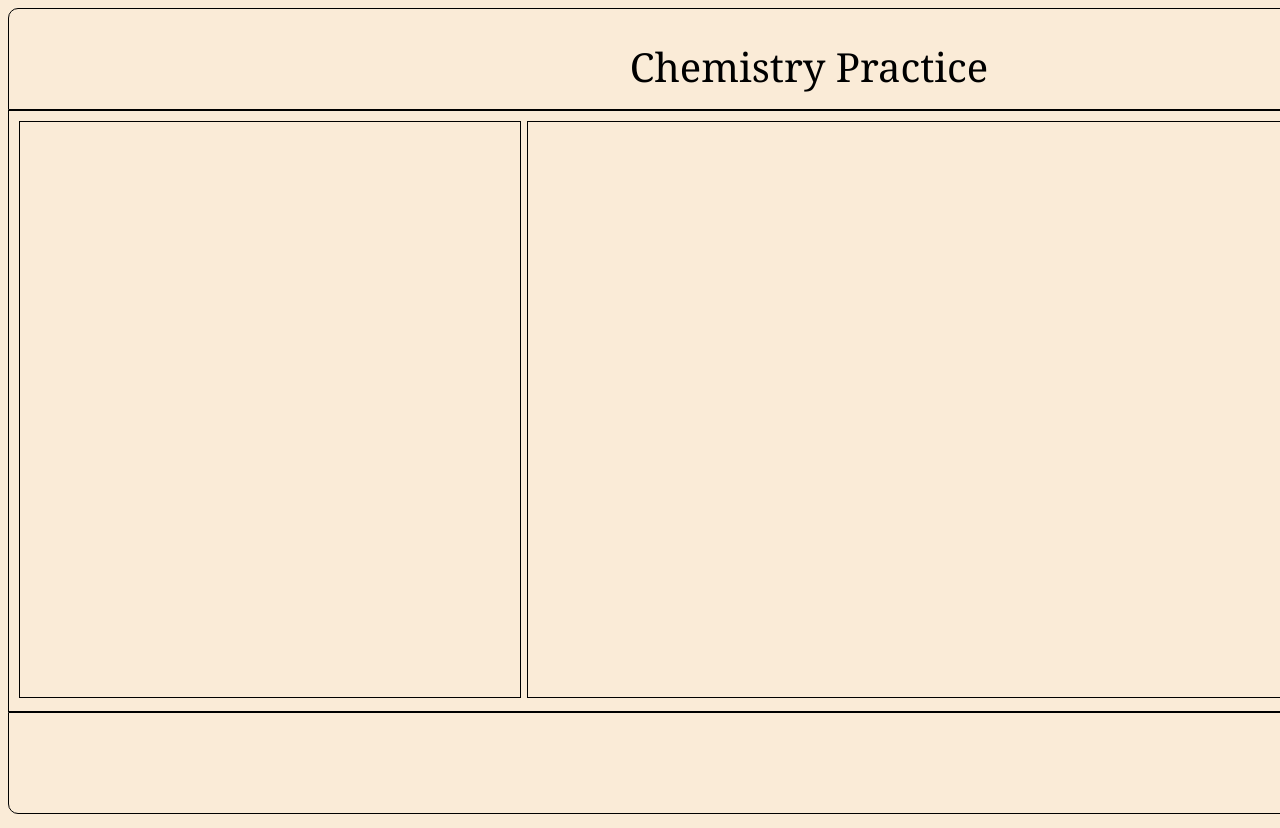
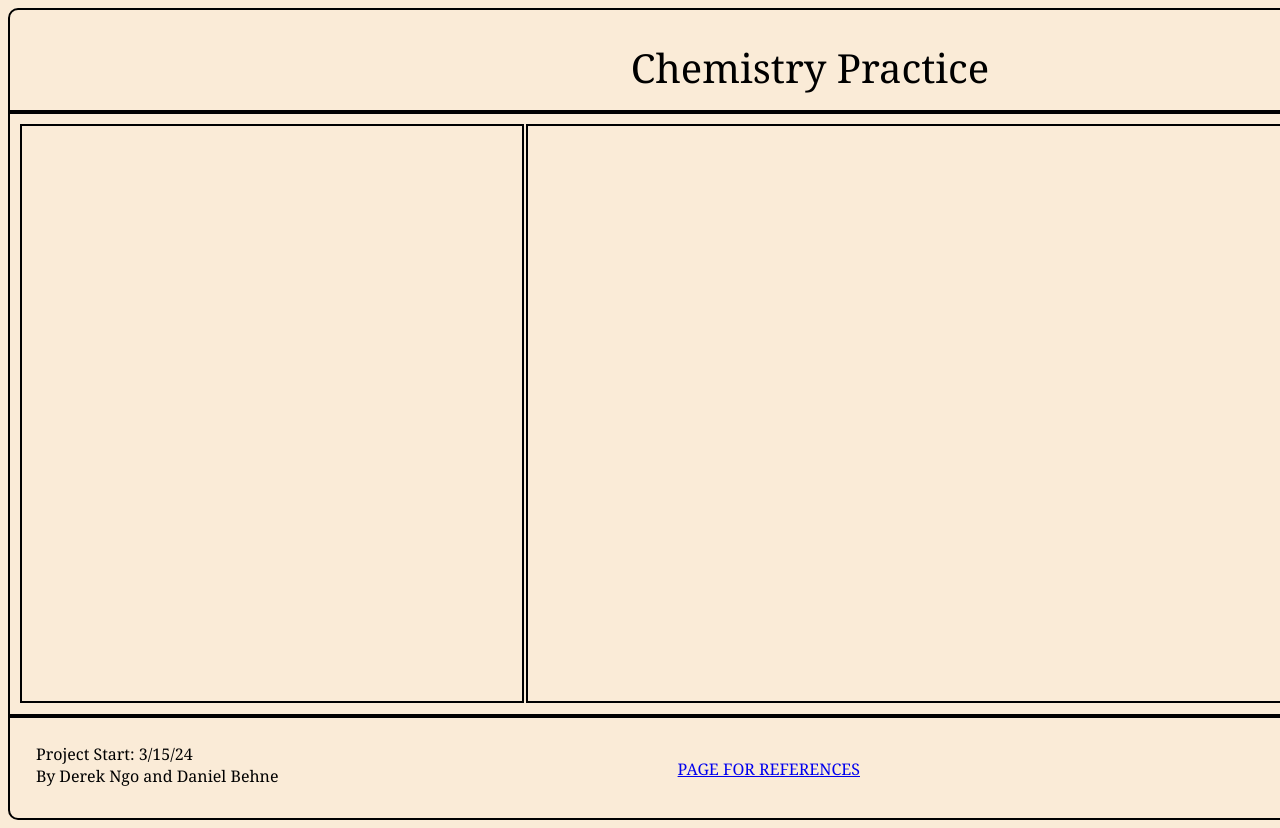
Before and after one commit to ngoderek6833/Chemistry-Problems, a plain HTML site: page Main/Main.html in a window 1280 px wide. Shown: the top 828 px of the page. Drawn offline with Linux system fonts and the light colour scheme.

Commit message:
major changes

```diff
--- a/Main/Main.css
+++ b/Main/Main.css
@@ -6,7 +6,7 @@ header {
     font-size: 40px;
     font-family: Cambria, Cochin, Georgia, Times, 'Times New Roman', serif;
     text-align: center;
-    border: 1px solid;
+    border: 2px solid;
     width: 1600px;
     height: 100px;
     margin: auto;
@@ -18,7 +18,7 @@ header {
     font-size: 40px;
     font-family: Cambria, Cochin, Georgia, Times, 'Times New Roman', serif;
     text-align: center;
-    border: 1px solid;
+    border: 2px solid;
     width: 1600px;
     height: 100px;
     margin: auto;
@@ -28,14 +28,14 @@ header {
 }
 
 #MiddleBoarder {
-    border: 1px solid;
+    border: 2px solid;
     width: 1600px;
     height: 600px;
     margin: auto;
 }
 
 #MBLEFT {
-    border: 1px solid;
+    border: 2px solid;
     width: 500px;
     height: 575px;
     margin-left: 10px;
@@ -45,7 +45,7 @@ header {
 }
 
 #MBRIGHT {
-    border: 1px solid;
+    border: 2px solid;
     width: 1070px;
     height: 575px;
     margin-top: 10px;
@@ -55,10 +55,27 @@ header {
 }
 
 #BottomBoard {
-    border: 1px solid;
+    border: 2px solid;
     width: 1600px;
     height: 100px;
     margin: auto;
     border-bottom-right-radius:10px;
     border-bottom-left-radius:10px;
 }
+
+footer {
+    font-family: Cambria, Cochin, Georgia, Times, 'Times New Roman', serif;
+    margin-top: 25px;
+    margin-left: 1px;
+}
+
+#FLEFT {
+    float: left;
+    margin-left: 25px;
+}
+
+#FRIGHT {
+    float: right;
+    margin-top: 15px;
+    margin-right: 750px;
+}
--- a/Main/Main.html
+++ b/Main/Main.html
@@ -11,22 +11,33 @@
 
 <body>
     <header>
-        <div style ="margin-top: 30px">
-        Chemistry Practice
+        <div style="margin-top: 30px">
+            Chemistry Practice
         </div>
     </header>
     <main>
-        <div id = "MiddleBoarder">
-            <div  id = "MBLEFT">
+        <div id="MiddleBoarder">
+            <div id="MBLEFT">
 
             </div>
-            <div id = "MBRIGHT">
+            <div id="MBRIGHT">
 
             </div>
         </div>
-        <div id = "BottomBoard">
-
+        <div id="BottomBoard">
+            <footer>
+                <div id = "FLEFT">
+                Project Start: 3/15/24  <br>
+                By Derek Ngo and Daniel Behne
+            </div>
+            <div id = "FRIGHT">
+                <a href = "KValues.html">
+                PAGE FOR REFERENCES
+            </a>
+            </div>
+            </footer>
         </div>
     </main>
 </body>
+
 </html>
```
Also changed, not shown: Main/KValues.html (renamed from Misc/KValues.html).
